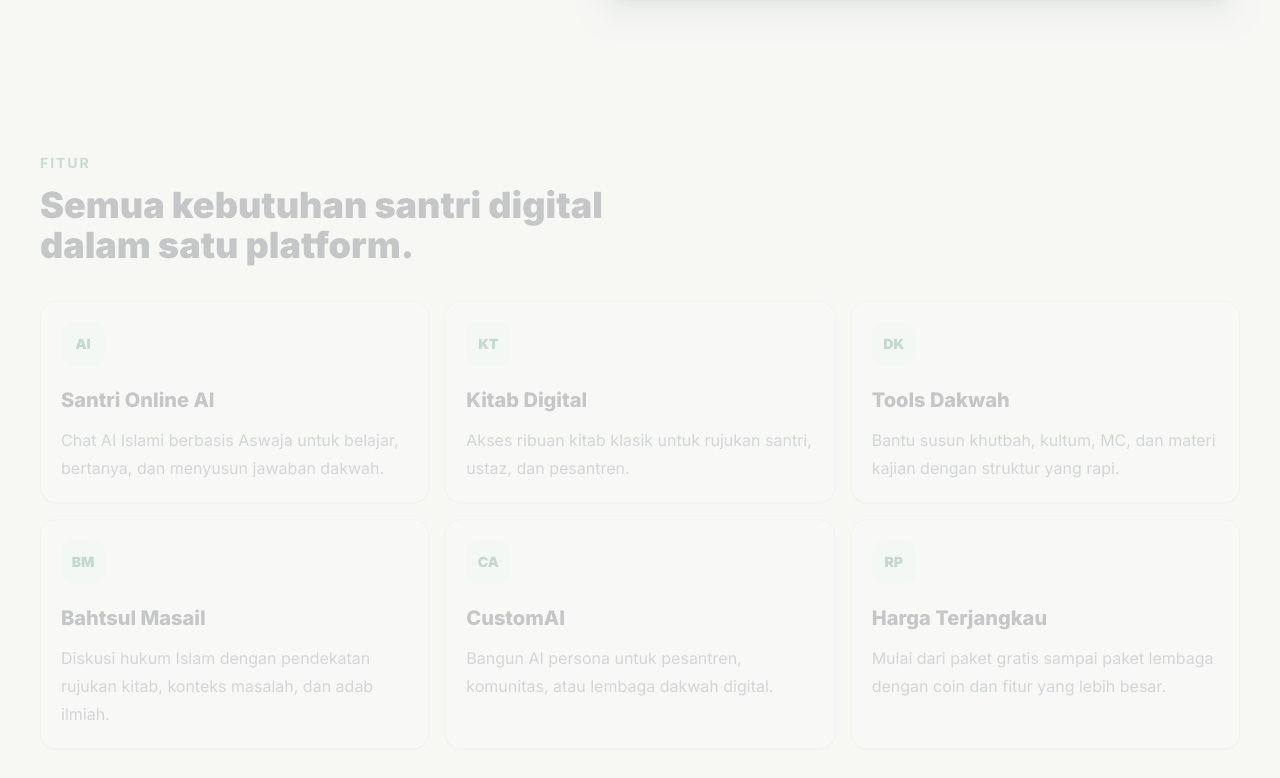
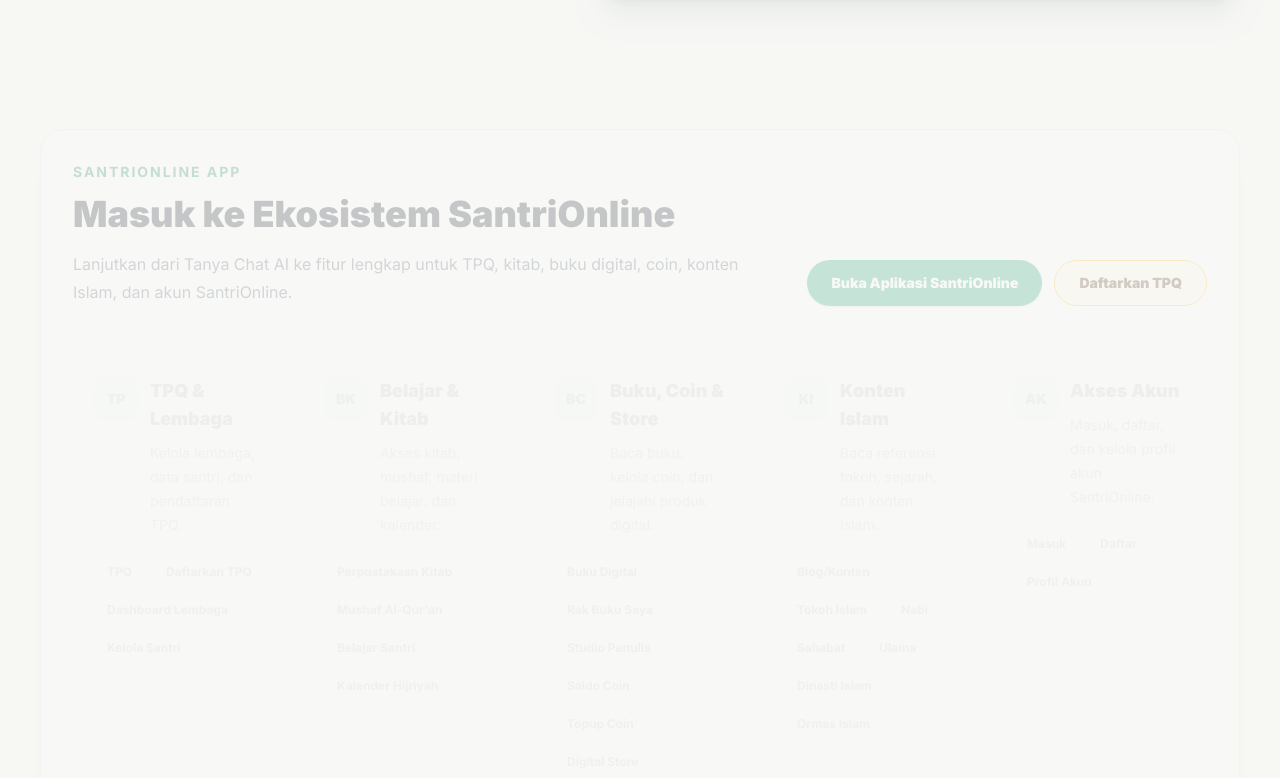
Before and after one commit to Santrionlinecom/web, a SvelteKit app: page / in a window 1280 px wide. Shown: the part 802-1580 px from the top of the page. Built offline with nearby package versions, Linux system fonts and the light colour scheme.

Commit message:
Add app ecosystem shortcuts to homepage

```diff
--- a/src/routes/+page.svelte
+++ b/src/routes/+page.svelte
@@ -15,6 +15,7 @@
 	const appLoginUrl = 'https://app.santrionline.com/login';
 	const appRegisterUrl = 'https://app.santrionline.com/register';
 	const groupWaUrl = 'https://app.santrionline.com/r/groupwa';
+	const appBaseUrl = 'https://app.santrionline.com';
 
 	const examples = [
 		'Hukum investasi saham?',
@@ -24,6 +25,7 @@
 
 	const menuItems = [
 		{ href: '#fitur', label: 'Fitur' },
+		{ href: '#ekosistem', label: 'App' },
 		{ href: '#harga', label: 'Harga' },
 		{ href: '/jasa', label: 'Jasa' },
 		{ href: '#kitab', label: 'Kitab' },
@@ -33,10 +35,73 @@
 	const drawerItems = [
 		{ href: '#chat', label: 'Obrolan Baru', marker: '01' },
 		{ href: '#fitur', label: 'Fitur Santri Online', marker: '02' },
-		{ href: '#harga', label: 'Harga Paket', marker: '03' },
-		{ href: '/jasa', label: 'Jasa Website', marker: '04' },
-		{ href: '#kitab', label: 'Kitab Digital', marker: '05' },
-		{ href: '/blog', label: 'Blog', marker: '06' }
+		{ href: '#ekosistem', label: 'Ekosistem App', marker: '03' },
+		{ href: '#harga', label: 'Harga Paket', marker: '04' },
+		{ href: '/jasa', label: 'Jasa Website', marker: '05' },
+		{ href: '#kitab', label: 'Kitab Digital', marker: '06' },
+		{ href: '/blog', label: 'Blog', marker: '07' }
+	];
+
+	const appIntegrationCategories = [
+		{
+			marker: 'TP',
+			title: 'TPQ & Lembaga',
+			description: 'Kelola lembaga, data santri, dan pendaftaran TPQ.',
+			links: [
+				{ label: 'TPQ', href: `${appBaseUrl}/tpq` },
+				{ label: 'Daftarkan TPQ', href: `${appBaseUrl}/tpq/daftar` },
+				{ label: 'Dashboard Lembaga', href: `${appBaseUrl}/dashboard` },
+				{ label: 'Kelola Santri', href: `${appBaseUrl}/dashboard/kelola-santri` }
+			]
+		},
+		{
+			marker: 'BK',
+			title: 'Belajar & Kitab',
+			description: 'Akses kitab, mushaf, materi belajar, dan kalender.',
+			links: [
+				{ label: 'Perpustakaan Kitab', href: `${appBaseUrl}/kitab` },
+				{ label: "Mushaf Al-Qur'an", href: `${appBaseUrl}/kitab/quran` },
+				{ label: 'Belajar Santri', href: `${appBaseUrl}/belajar` },
+				{ label: 'Kalender Hijriyah', href: `${appBaseUrl}/kalender` }
+			]
+		},
+		{
+			marker: 'BC',
+			title: 'Buku, Coin & Store',
+			description: 'Baca buku, kelola coin, dan jelajahi produk digital.',
+			links: [
+				{ label: 'Buku Digital', href: `${appBaseUrl}/buku` },
+				{ label: 'Rak Buku Saya', href: `${appBaseUrl}/buku/saya` },
+				{ label: 'Studio Penulis', href: `${appBaseUrl}/buku/studio` },
+				{ label: 'Saldo Coin', href: `${appBaseUrl}/coins` },
+				{ label: 'Topup Coin', href: `${appBaseUrl}/coins/topup` },
+				{ label: 'Digital Store', href: `${appBaseUrl}/digital-store` }
+			]
+		},
+		{
+			marker: 'KI',
+			title: 'Konten Islam',
+			description: 'Baca referensi tokoh, sejarah, dan konten Islam.',
+			links: [
+				{ label: 'Blog/Konten', href: `${appBaseUrl}/blog` },
+				{ label: 'Tokoh Islam', href: `${appBaseUrl}/tokoh` },
+				{ label: 'Nabi', href: `${appBaseUrl}/nabi` },
+				{ label: 'Sahabat', href: `${appBaseUrl}/sahabat` },
+				{ label: 'Ulama', href: `${appBaseUrl}/ulama` },
+				{ label: 'Dinasti Islam', href: `${appBaseUrl}/dinasti` },
+				{ label: 'Ormas Islam', href: `${appBaseUrl}/ormas` }
+			]
+		},
+		{
+			marker: 'AK',
+			title: 'Akses Akun',
+			description: 'Masuk, daftar, dan kelola profil akun SantriOnline.',
+			links: [
+				{ label: 'Masuk', href: `${appBaseUrl}/auth` },
+				{ label: 'Daftar', href: `${appBaseUrl}/register` },
+				{ label: 'Profil Akun', href: `${appBaseUrl}/akun` }
+			]
+		}
 	];
 
 	const features = [
@@ -430,6 +495,74 @@
 		</div>
 	</section>
 
+	<section id="ekosistem" class="px-4 py-10 sm:px-6 lg:px-10 lg:py-14">
+		<div class="mx-auto max-w-7xl">
+			<div
+				class="fade-in rounded-[24px] border border-slate-200 bg-white p-5 shadow-xl shadow-emerald-950/5 dark:border-white/10 dark:bg-slate-900 sm:p-6 lg:p-8"
+			>
+				<div class="flex flex-col gap-6 lg:flex-row lg:items-end lg:justify-between">
+					<div class="max-w-3xl">
+						<p class="text-sm font-bold uppercase tracking-[0.14em] text-emerald-700 dark:text-emerald-300">
+							SantriOnline App
+						</p>
+						<h2 class="mt-3 text-3xl font-black tracking-normal sm:text-4xl">
+							Masuk ke Ekosistem SantriOnline
+						</h2>
+						<p class="mt-4 max-w-2xl leading-7 text-slate-600 dark:text-slate-300">
+							Lanjutkan dari Tanya Chat AI ke fitur lengkap untuk TPQ, kitab, buku digital,
+							coin, konten Islam, dan akun SantriOnline.
+						</p>
+					</div>
+					<div class="flex flex-col gap-3 sm:flex-row lg:shrink-0">
+						<a
+							class="inline-flex items-center justify-center rounded-full bg-emerald-600 px-6 py-3 text-sm font-black text-white shadow-sm transition hover:bg-emerald-700 focus:outline-none focus:ring-4 focus:ring-emerald-500/20"
+							href={appBaseUrl}
+							>Buka Aplikasi SantriOnline</a
+						>
+						<a
+							class="inline-flex items-center justify-center rounded-full border border-amber-400 bg-amber-50 px-6 py-3 text-sm font-black text-amber-950 transition hover:border-amber-500 hover:bg-amber-100 dark:border-amber-300/30 dark:bg-amber-300/10 dark:text-amber-100"
+							href={`${appBaseUrl}/tpq/daftar`}
+							>Daftarkan TPQ</a
+						>
+					</div>
+				</div>
+
+				<div class="mt-8 flex gap-4 overflow-x-auto pb-2 md:grid md:grid-cols-2 md:overflow-visible md:pb-0 xl:grid-cols-5">
+					{#each appIntegrationCategories as category}
+						<article
+							class="fade-in flex min-h-[260px] min-w-[280px] flex-col rounded-2xl border border-slate-200 bg-[#f7f7f4] p-5 transition hover:-translate-y-1 hover:border-emerald-300 hover:bg-emerald-50 hover:shadow-lg hover:shadow-emerald-950/10 dark:border-white/10 dark:bg-white/[0.04] dark:hover:bg-emerald-400/10 md:min-w-0"
+						>
+							<div class="flex items-start gap-3">
+								<span
+									class="grid size-11 shrink-0 place-items-center rounded-xl bg-emerald-100 text-sm font-black text-emerald-800 dark:bg-emerald-400/10 dark:text-emerald-200"
+								>
+									{category.marker}
+								</span>
+								<div class="min-w-0">
+									<h3 class="text-lg font-black">{category.title}</h3>
+									<p class="mt-2 text-sm leading-6 text-slate-600 dark:text-slate-300">
+										{category.description}
+									</p>
+								</div>
+							</div>
+
+							<div class="mt-5 flex flex-wrap gap-2">
+								{#each category.links as link}
+									<a
+										class="rounded-full border border-slate-200 bg-white px-3 py-1.5 text-xs font-bold text-slate-700 transition hover:border-emerald-500 hover:text-emerald-700 dark:border-white/10 dark:bg-slate-950 dark:text-slate-200 dark:hover:text-emerald-300"
+										href={link.href}
+									>
+										{link.label}
+									</a>
+								{/each}
+							</div>
+						</article>
+					{/each}
+				</div>
+			</div>
+		</div>
+	</section>
+
 	<section id="fitur" class="px-4 py-14 sm:px-6 lg:px-10 lg:py-20">
 		<div class="mx-auto max-w-7xl">
 			<div class="fade-in max-w-2xl">
```
